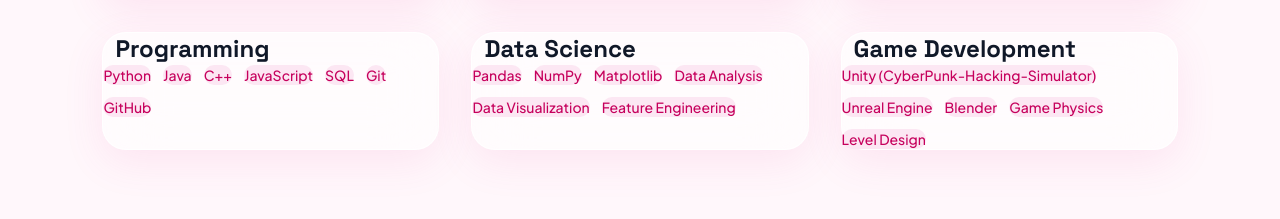
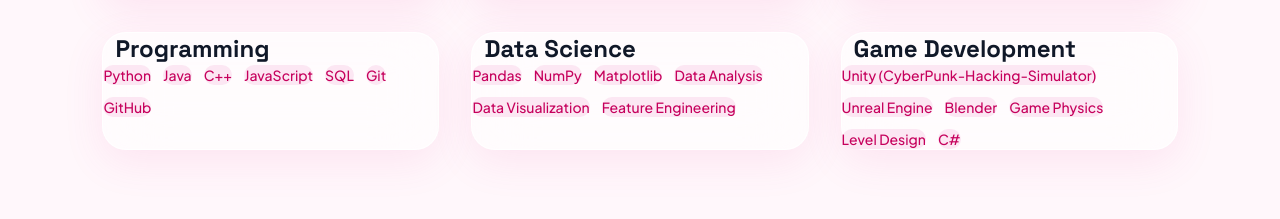
Before and after one commit to gnapiika/portfolio, a Next.js app: page / in a window 1280 px wide. Shown: the part 2100-2319 px from the top of the page. Built offline with nearby package versions, Linux system fonts and the light colour scheme.

Commit message:
Update Skills.tsx

```diff
--- a/components/sections/Skills.tsx
+++ b/components/sections/Skills.tsx
@@ -74,6 +74,7 @@
       'Blender',
       'Game Physics',
       'Level Design',
+      'C#',
     ],
   },
 ];
```
